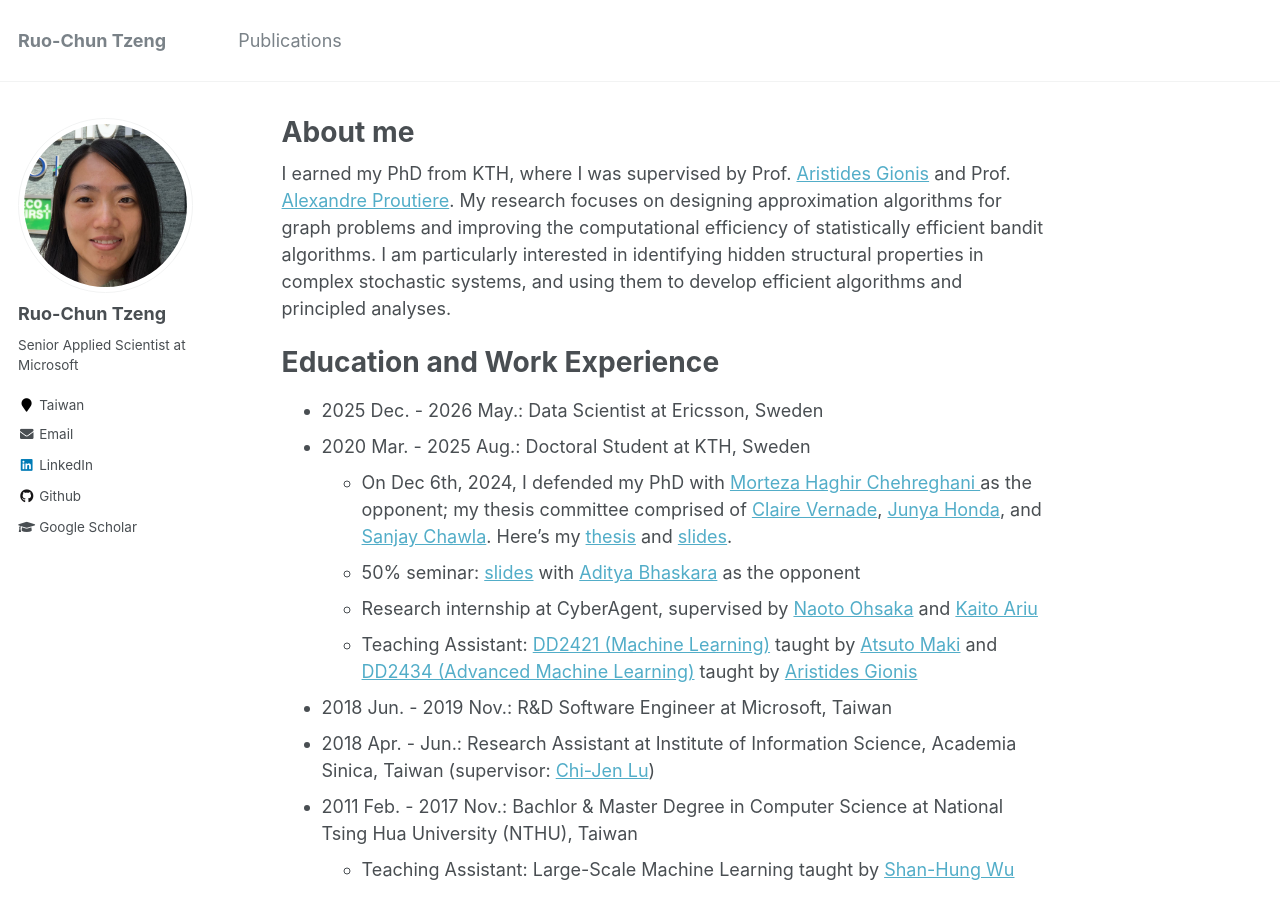
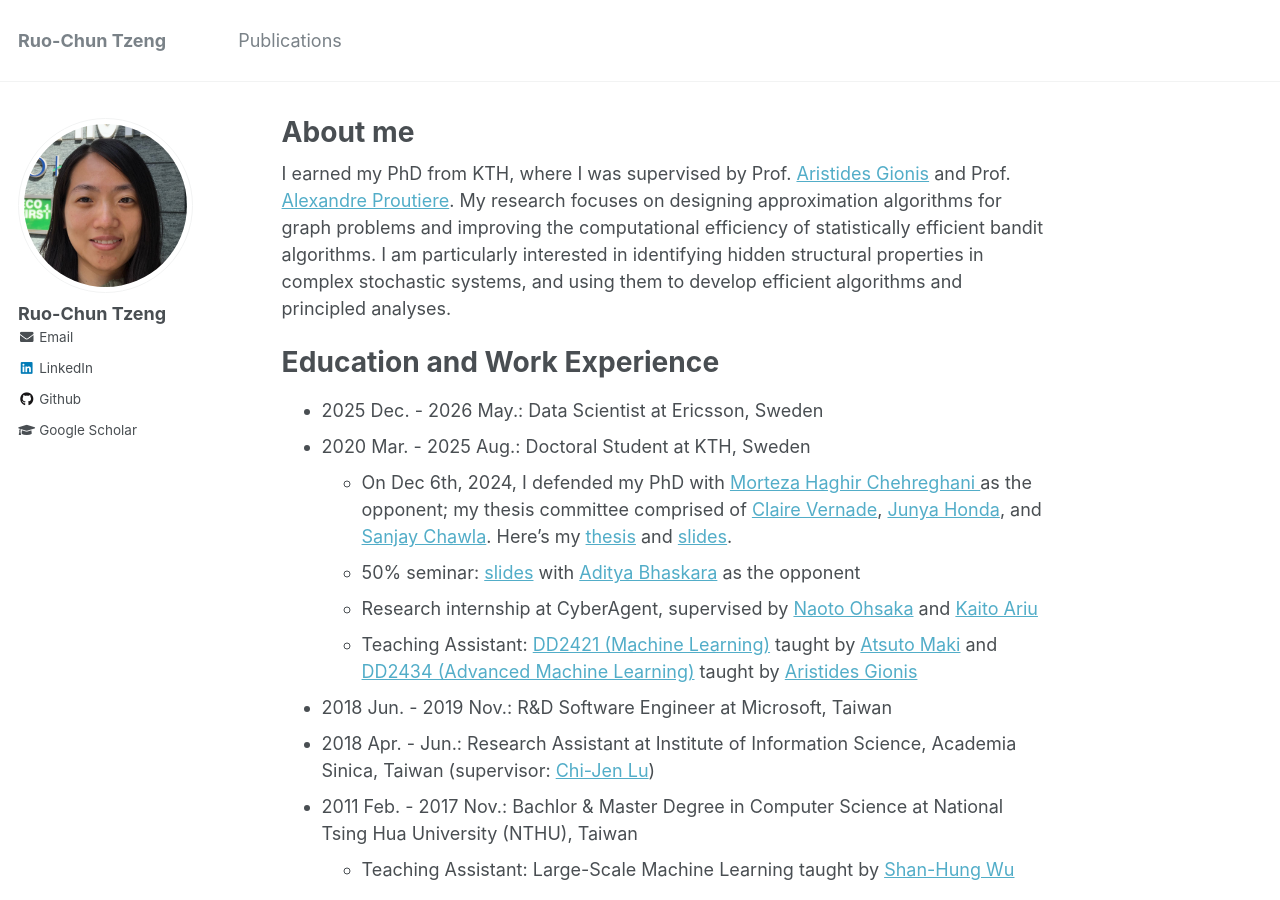
Before and after one commit to rctzeng/rctzeng.github.io, a Jekyll site: the page built from _pages/about.md, in a window 1280 px wide and 900 px high. Built offline with Jekyll 4.4.1, drawn with Linux system fonts in a browser that asks for light colours.

Commit message:
Update _config.yml to remove personal details
Removed bio and location details from the config.

```diff
--- a/_config.yml
+++ b/_config.yml
@@ -10,7 +10,7 @@ locale                   : "en-US"
 title                    : "Ruo-Chun Tzeng"
 title_separator          : "-"
 name                     : &name "Ruo-Chun Tzeng"
-description              : &description "Senior Applied Scientist at Microsoft"
+description              : &description
 url                      : https://rctzeng.github.io # the base hostname & protocol for your site e.g. "https://mmistakes.github.io"
 baseurl                  : "" # the subpath of your site, e.g. "/blog"
 repository               : "rctzeng.github.io"
@@ -82,8 +82,8 @@ analytics:
 author:
   name             : "Ruo-Chun Tzeng"
   avatar           : "profile.jpg"
-  bio              : "Senior Applied Scientist at Microsoft"
-  location         : "Taiwan"
+  bio              :
+  location         :
   employer         :
   pubmed           :
   googlescholar    : "https://scholar.google.com/citations?user=jntcHQ0AAAAJ"
```
